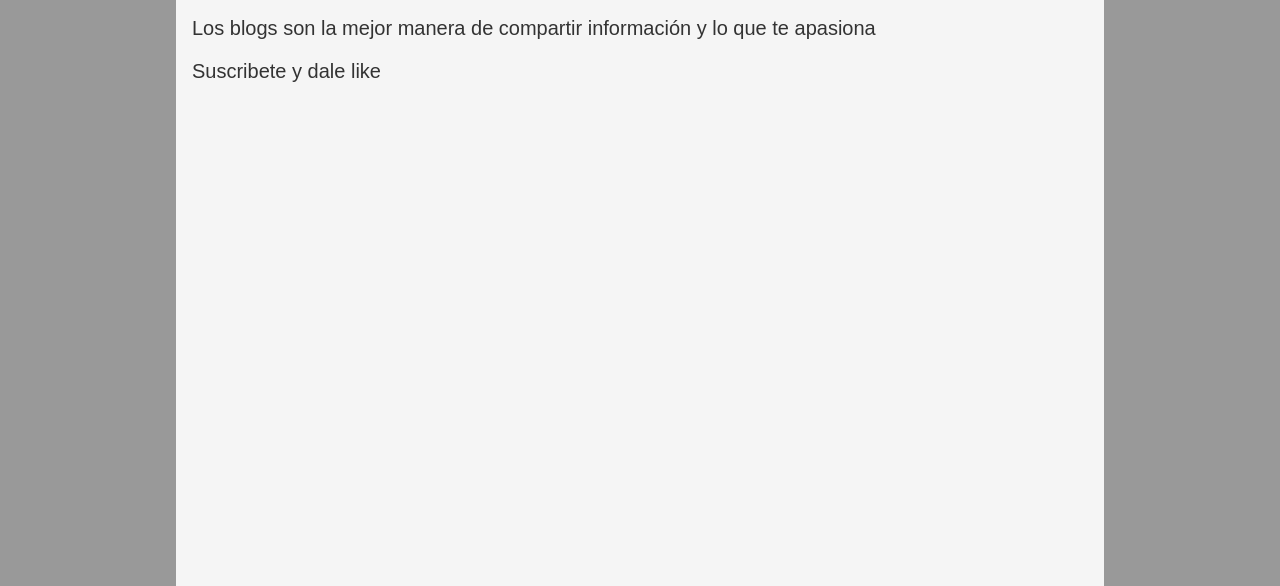
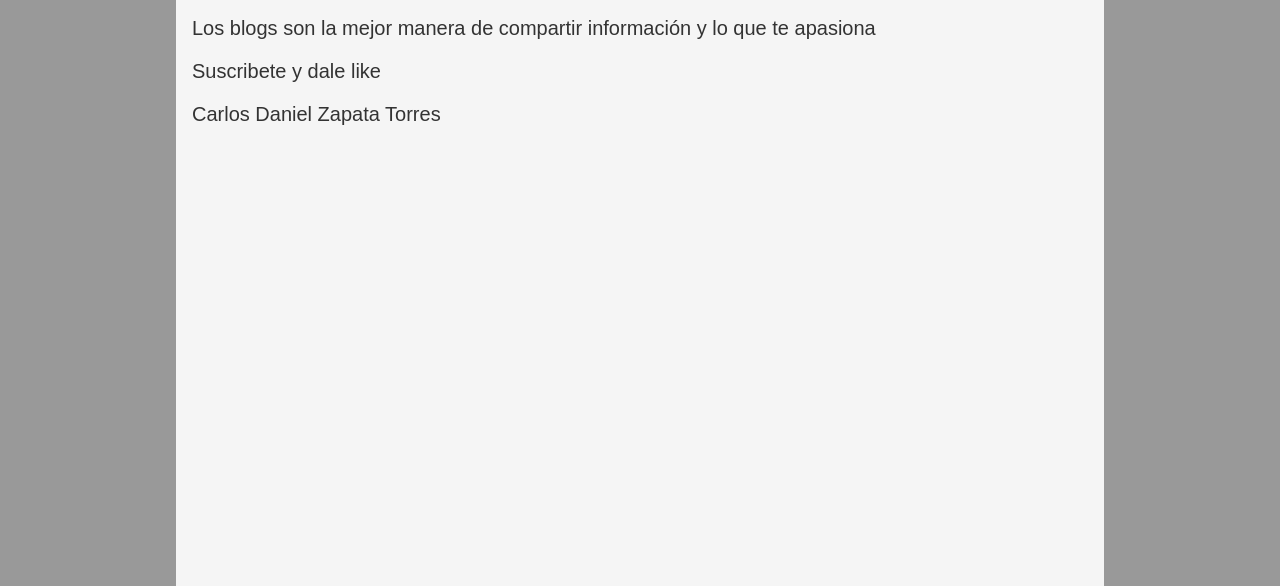
Before and after one commit to cdanielzt/Blog-de-curso, a plain HTML site: page index.html in a window 1280 px wide. Shown: the part 214-800 px from the top of the page. Drawn offline with Linux system fonts and the light colour scheme.

Commit message:
Cambios en Readme

```diff
--- a/index.html
+++ b/index.html
@@ -21,6 +21,7 @@
             <p>Y este es el p&aacute;rrafo de inicio, en el que veremos cosas incre&iacute;bles</p>
             <p>Los blogs son la mejor manera de compartir información y lo que te apasiona</p>
             <p>Suscribete y dale like</p>
+            <p>Carlos Daniel Zapata Torres</p>
         </div>
     </div>
 </body>
```
Also changed, not shown: 1 other file.
